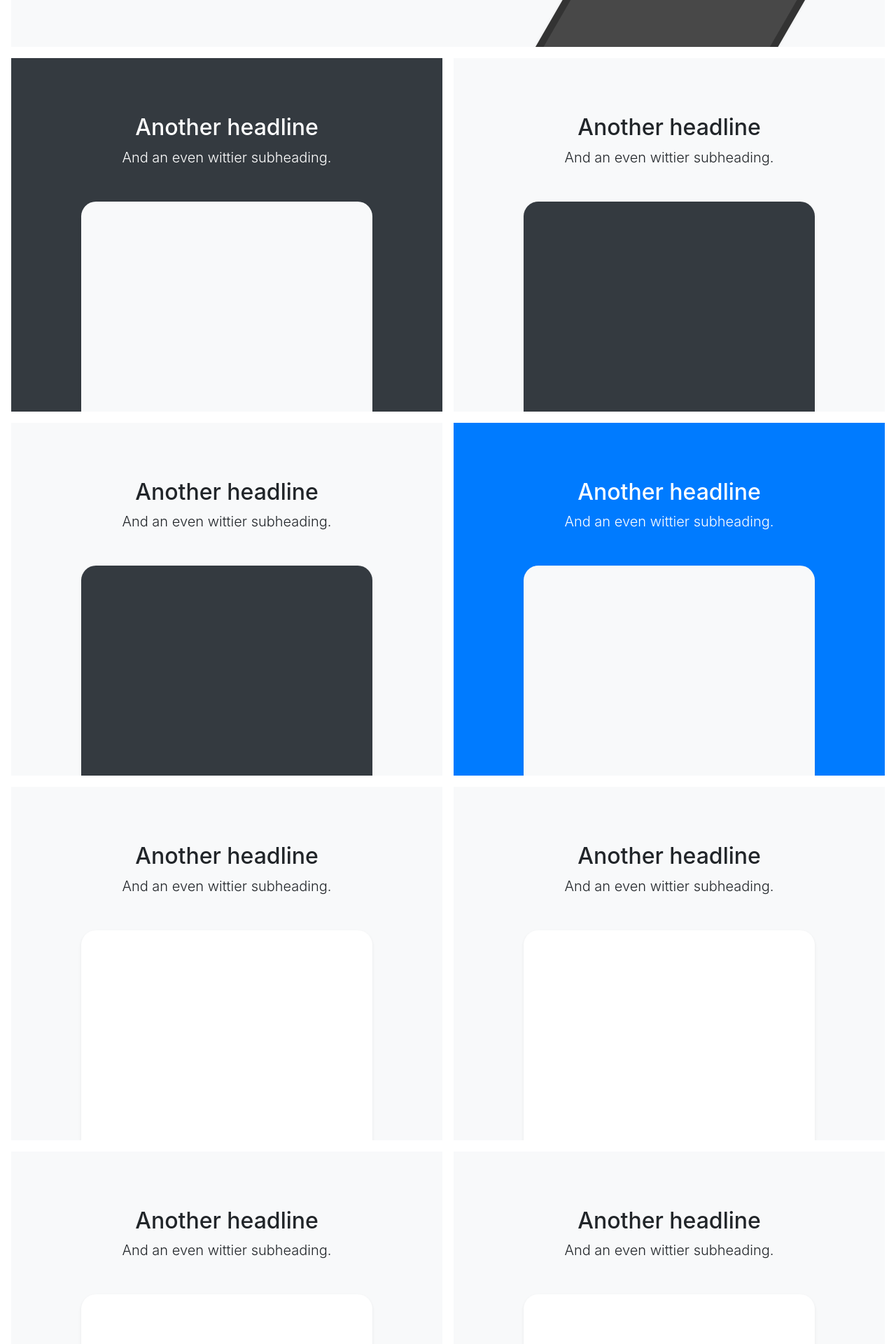
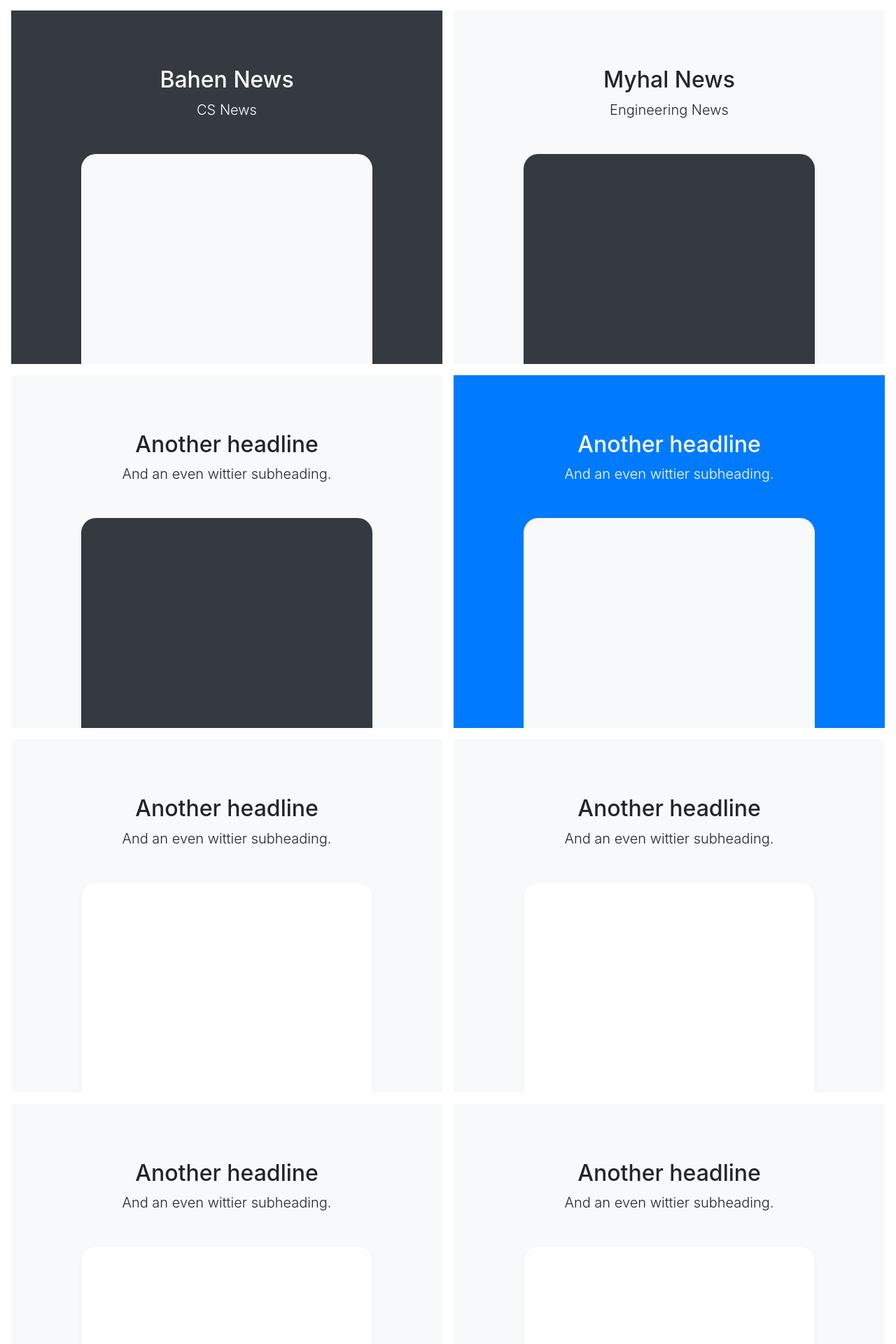
Before and after one commit to Ericxu19/UofTHacks, a Flask app: page / in a window 1280 px wide. Shown: the part 601-2521 px from the top of the page at 70% size. Run offline with Flask 2, Linux system fonts and the light colour scheme; some libraries are stand-ins or nearby versions.

Commit message:
I did a lotta things

```diff
--- /dev/null
+++ b/static/functions.js
@@ -0,0 +1,3 @@
+$('.bahen').click(function(){
+    console.log("There was a click!");
+  })
--- a/static/product.css
+++ b/static/product.css
@@ -24,36 +24,11 @@
    * Dummy devices (replace them with your own or something else entirely!)
    */
 
-  .product-device {
-    position: absolute;
-    right: 10%;
-    bottom: -30%;
-    width: 300px;
-    height: 540px;
-    background-color: #333;
-    border-radius: 21px;
-    -webkit-transform: rotate(30deg);
-    transform: rotate(30deg);
-  }
+ .heading-background{
+      background-image: url("https://i.cbc.ca/1.3845419.1478799518!/fileImage/httpImage/image.jpg_gen/derivatives/16x9_780/university-college-building.jpg");
+      background-size: cover;
 
-  .product-device::before {
-    position: absolute;
-    top: 10%;
-    right: 10px;
-    bottom: 10%;
-    left: 10px;
-    content: "";
-    background-color: rgba(255, 255, 255, .1);
-    border-radius: 5px;
-  }
-
-  .product-device-2 {
-    top: -25%;
-    right: auto;
-    bottom: 0;
-    left: 5%;
-    background-color: #e5e5e5;
-  }
+ }
 
 
   /*
--- a/templates/website.html
+++ b/templates/website.html
@@ -12,6 +12,10 @@
 
     <!-- Bootstrap core CSS -->
     <link rel="stylesheet" href="https://stackpath.bootstrapcdn.com/bootstrap/4.4.1/css/bootstrap.min.css" integrity="sha384-Vkoo8x4CGsO3+Hhxv8T/Q5PaXtkKtu6ug5TOeNV6gBiFeWPGFN9MuhOf23Q9Ifjh" crossorigin="anonymous">
+    <script
+  src="https://code.jquery.com/jquery-3.1.1.min.js"
+  integrity="sha256-hVVnYaiADRTO2PzUGmuLJr8BLUSjGIZsDYGmIJLv2b8="
+  crossorigin="anonymous"></script>
 
     <!-- Favicons -->
 <link rel="apple-touch-icon" href="/docs/4.4/assets/img/favicons/apple-touch-icon.png" sizes="180x180">
@@ -59,32 +63,43 @@
   </div>
 </nav>
 
-<div class="position-relative overflow-hidden p-3 p-md-5 m-md-3 text-center bg-light">
+<div class="heading-background position-relative overflow-hidden p-3 p-md-5 m-md-3 text-center bg-light">
   <div class="col-md-5 p-lg-5 mx-auto my-5">
-    <h1 class="display-4 font-weight-normal">Punny headline</h1>
-    <p class="lead font-weight-normal">And an even wittier subheading to boot. Jumpstart your marketing efforts with this example based on Apple’s marketing pages.</p>
-    <a class="btn btn-outline-secondary" href="#">Coming soon</a>
+    <h1 class="display-4 font-weight-normal">UofT Digital Bulletin</h1>
+    <p class="lead font-weight-normal">Stay up to date on events happening around campus. But only browse the events relevant to you.</p>
   </div>
-  <div class="product-device shadow-sm d-none d-md-block"></div>
-  <div class="product-device product-device-2 shadow-sm d-none d-md-block"></div>
+
 </div>
 
 <div class="d-md-flex flex-md-equal w-100 my-md-3 pl-md-3">
-  <div class="bg-dark mr-md-3 pt-3 px-3 pt-md-5 px-md-5 text-center text-white overflow-hidden">
+
+  <div class="bg-dark mr-md-3 pt-3 px-3 pt-md-5 px-md-5 text-center text-white overflow-hidden bahen">
     <div class="my-3 py-3">
-      <h2 class="display-5">Another headline</h2>
-      <p class="lead">And an even wittier subheading.</p>
+      <h2 class="display-5">Bahen News</h2>
+      <p class="lead">CS News</p>
     </div>
     <div class="bg-light shadow-sm mx-auto" style="width: 80%; height: 300px; border-radius: 21px 21px 0 0;"></div>
   </div>
-  <div class="bg-light mr-md-3 pt-3 px-3 pt-md-5 px-md-5 text-center overflow-hidden">
+
+  <div class="bg-light mr-md-3 pt-3 px-3 pt-md-5 px-md-5 text-center overflow-hidden myhal">
     <div class="my-3 p-3">
-      <h2 class="display-5">Another headline</h2>
-      <p class="lead">And an even wittier subheading.</p>
+      <h2 class="display-5">Myhal News</h2>
+      <p class="lead">Engineering News</p>
     </div>
     <div class="bg-dark shadow-sm mx-auto" style="width: 80%; height: 300px; border-radius: 21px 21px 0 0;"></div>
   </div>
+
 </div>
+
+
+
+
+
+
+
+
+
+
 
 <div class="d-md-flex flex-md-equal w-100 my-md-3 pl-md-3">
   <div class="bg-light mr-md-3 pt-3 px-3 pt-md-5 px-md-5 text-center overflow-hidden">
```
